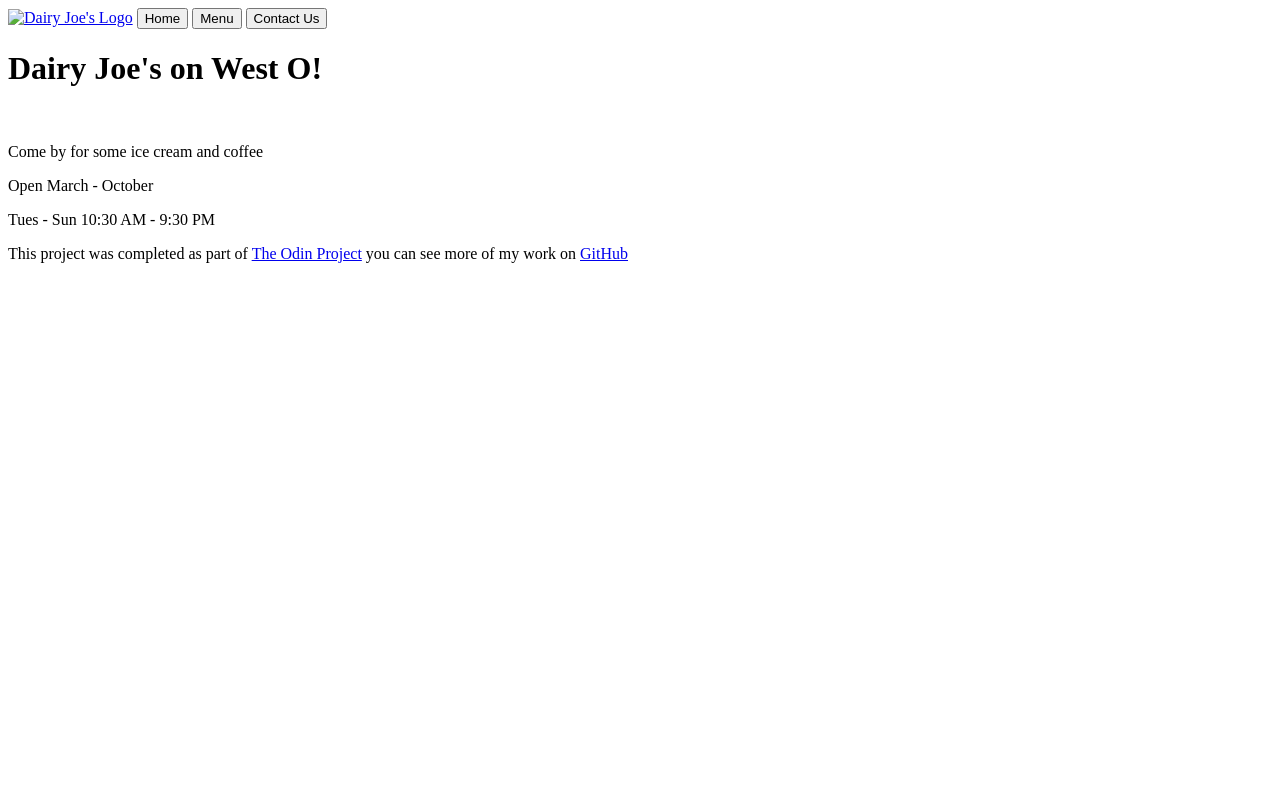
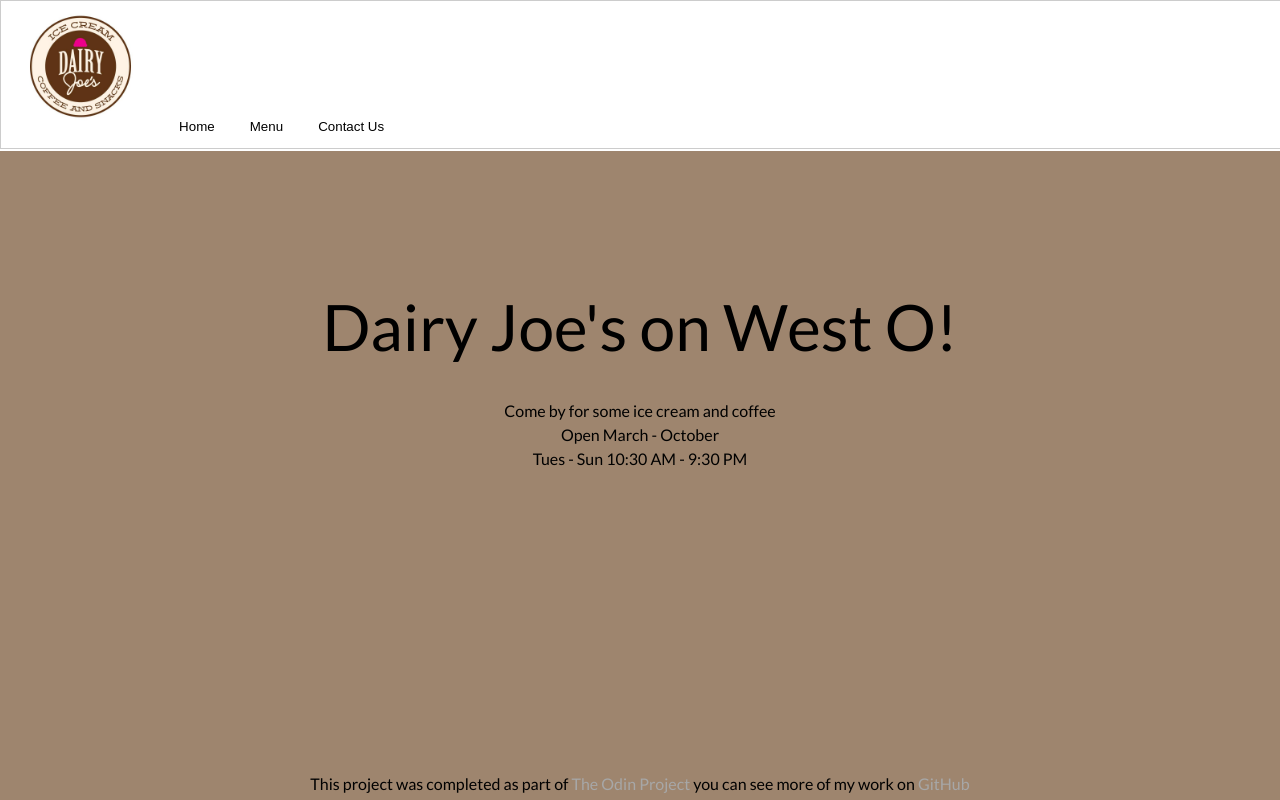
Before and after one commit to tjpoo92/restaurant, a plain HTML site: page index.html in a window 1280 px wide. Drawn offline with Linux system fonts and the light colour scheme; the site is published under a folder, as on GitHub Pages, so addresses that start at the root find nothing.

Commit message:
Update index.html

```diff
--- a/index.html
+++ b/index.html
@@ -10,8 +10,8 @@
 			href="https://fonts.googleapis.com/css2?family=Lato&display=swap"
 			rel="stylesheet"
 		/>
-		<link rel="stylesheet" href="/styles/reset.css" />
-		<link rel="stylesheet" href="/styles/style.css" />
+		<link rel="stylesheet" href="styles/reset.css" />
+		<link rel="stylesheet" href="styles/style.css" />
 		<link
 			rel="stylesheet"
 			href="https://use.fontawesome.com/releases/v5.15.2/css/all.css"
@@ -24,7 +24,7 @@
 		<header>
 			<div class="tab" id="tab">
 				<a href="#"
-					><img src="/images/dairy-joe-logo.jpg" alt="Dairy Joe's Logo"
+					><img src="images/dairy-joe-logo.jpg" alt="Dairy Joe's Logo"
 				/></a>
 				<button class="home">Home</button>
 				<button class="menu">Menu</button>
```
